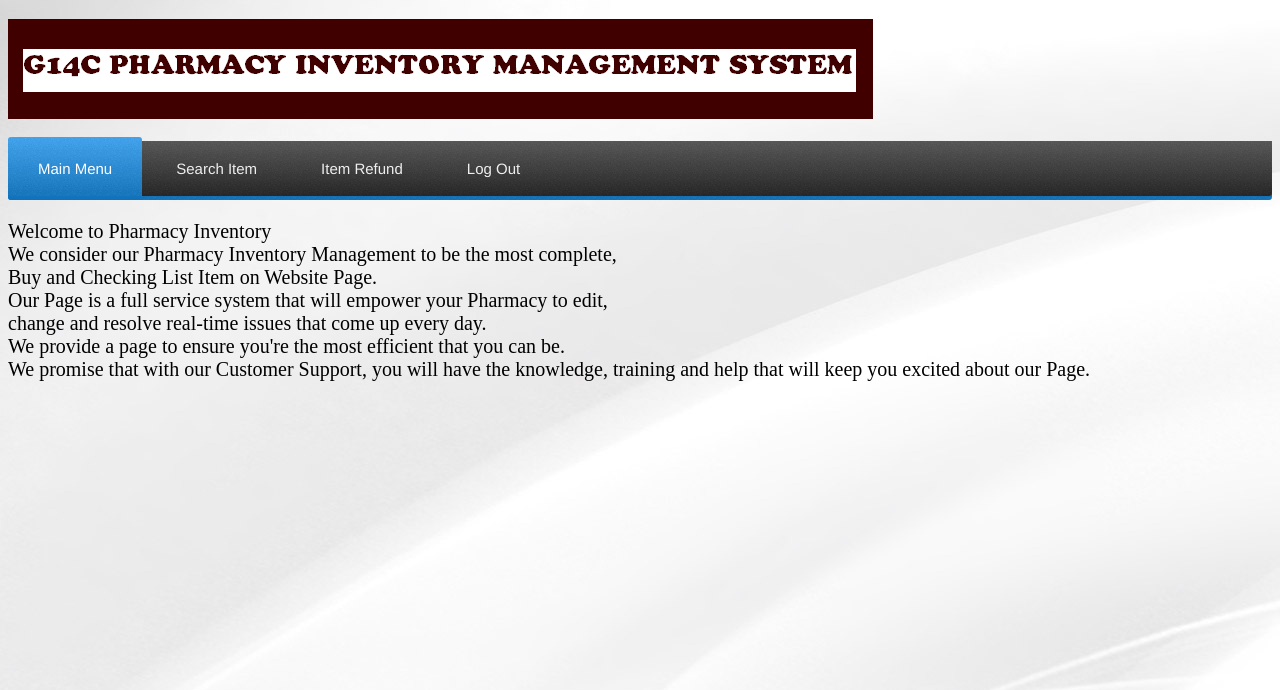
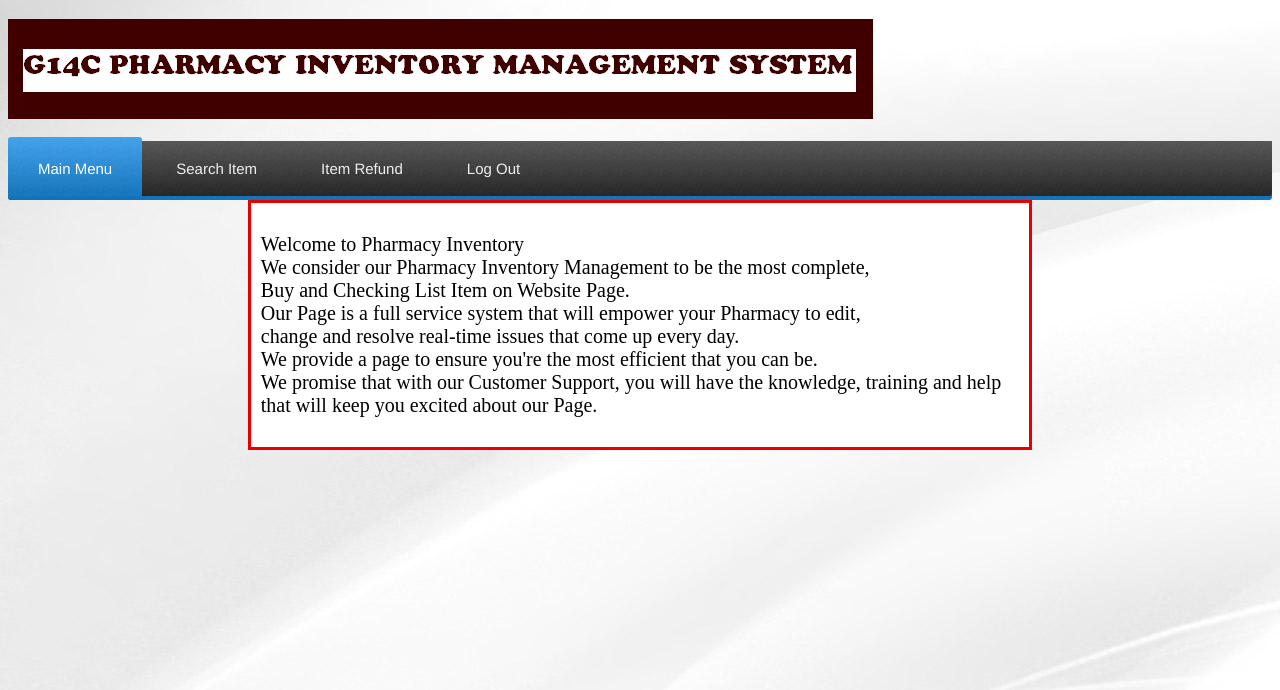
Before and after one commit to MMU-TWT-Class-Oct-2015/G14C_Pharmacy_Inventory_Management_System, a PHP site: page /index_user.html in a window 1280 px wide. Shown: the top 690 px of the page. Run offline with PHP 8.4, Linux system fonts and the light colour scheme.

Commit message:
centre align

```diff
--- a/Item_list.php
+++ b/Item_list.php
@@ -28,6 +28,7 @@
        <li><a href="Home.html"><span>Log Out</span></a></li>
     </ul>
   </div>
+  <div class="center">
     <br><br>
     <p>Search Item</p>
     <div>
@@ -40,7 +41,6 @@ mysql_select_db('pharmacy_inventory');
       while($row = mysql_fetch_array($result)){   //Creates a loop to loop through results
         echo "<tr><td>" . $row['Item_Id'] . "</td><td>" . $row['Name'] . "</td><td>" . $row['Price'] . "</td><td>" . $row['Quantity'] . "</td><td>" . $row['Des'] . "</td></tr>";  //$row['index'] the index here is a field name
       }
-
       echo "</table>";
       mysql_close();
       ?>
@@ -49,5 +49,6 @@ mysql_close();
       <p2>Please insert the item code</p2>
       <input type="text" name="Item_Id"> <input type="button" name="search" value="Search">
     </div>
+  </div>
 </body>
 </html>
--- a/Update_Item.php
+++ b/Update_Item.php
@@ -28,6 +28,7 @@
       <li class='last'><a href="Home.html"><span>Log Out</span></a></li>
     </ul>
   </div>
+  <div class="center">
   <br><br>
   <input type="button" name="l_item" value="List Item">
   <input type="button" name="S_item" value="Search Item">
@@ -65,5 +66,6 @@ $conn = mysqli_connect($servername, $username, $password, $dbname) or die ('Can
 	mysql_query($query) or die("Cannot update");//update or error
 	}
 ?>
+</div>
 </body>
 </html>
--- a/V_D_sale.php
+++ b/V_D_sale.php
@@ -27,7 +27,7 @@
       <li class='last'><a href="Home.html"><span>Log Out</span></a></li>
     </ul>
   </div>
-
+<div class="center">
   <h4>Welcome, ADMIN!</h4>
   <p1>View Daily Sales</p1>
 
@@ -46,7 +46,7 @@
 
 
 </form>
-
+</div>
 
 </body>
 </html>
--- a/V_F_Month.php
+++ b/V_F_Month.php
@@ -28,7 +28,7 @@
       <li class='last'><a href="Home.html"><span>Log Out</span></a></li>
     </ul>
   </div>
-
+<div class="center">
   <br><br>
   <input type="button" name="l_item" value="List Item">
   <input type="button" name="S_item" value="Search Item">
@@ -39,6 +39,6 @@
   <input type="text" name="month_D_F" maxlength="2" size="2">/
   <input type="text" name="year_D_F" maxlength="4" size="4">
   <input type="button" name="submit_D_F" value="Search" style="margin-right:70px;">
-
+</div>
 </body>
 </html>
--- a/V_M_sale.php
+++ b/V_M_sale.php
@@ -28,7 +28,7 @@
       <li class='last'><a href="Home.html"><span>Log Out</span></a></li>
     </ul>
   </div>
-
+<div class="center">
   <h4>Welcome, ADMIN!</h4>
   <p1>View Daily Sales</p1>
   <br><br>
@@ -41,6 +41,6 @@
   <input type="text" name="month_D" maxlength="2" size="2">/
   <input type="text" name="year_D" maxlength="4" size="4">
   <input type="button" name="submit_D_M" value="Search" style="margin-right:70px;">
-
+</div>
 </body>
 </html>
--- a/add_entry.php
+++ b/add_entry.php
@@ -31,6 +31,7 @@
        <li><a href="Home.html"><span>Log Out</span></a></li>
     </ul>
   </div>
+  <div class="center">
     <br><br>
     <p>Search Item</p>
 
@@ -46,5 +47,6 @@ mysql_select_db('pharmacy_inventory');
     echo "<input type="button" name="confirm" value="Confirm">";
     mysql_close();
     ?>
+  </div>
 </body>
 </html>
--- a/add_item.php
+++ b/add_item.php
@@ -27,7 +27,7 @@
       <li class='last'><a href="Home.html"><span>Log Out</span></a></li>
     </ul>
   </div>
-
+<div class="center">
   <br><br>
   <input type="button" name="l_item" value="List Item">
   <input type="button" name="S_item" value="Search Item">
@@ -75,7 +75,7 @@
  }
 ?>
 
-
+</div>
 
 </body>
 </html>
--- a/add_user.php
+++ b/add_user.php
@@ -28,6 +28,7 @@
        <li class='last'><a href="Home.html"><span>Log Out</span></a></li>
     </ul>
   </div>
+  <div class="center">
   <br><br>
   <input type="button" name="l_item" value="List Item">
   <input type="button" name="S_item" value="Search Item">
@@ -39,5 +40,6 @@
   Password: <input type="password" name="pass_create" maxlength="25" size="35"><br>
   <input type="button" name="submit" value="Create" style="margin-right:70px;">
   <input type="reset" name="reset" value="Clear" style="margin-right:70px;">
+  </div>
 </body>
 </html>
--- a/delete.php
+++ b/delete.php
@@ -28,7 +28,7 @@
       <li class='last'><a href="Home.html"><span>Log Out</span></a></li>
     </ul>
   </div>
-
+<div class="center">
   <br><br>
   <input type="button" name="l_item" value="List Item">
   <input type="button" name="S_item" value="Search Item">
@@ -58,7 +58,7 @@
     $result = mysql_query("DELETE FROM pharmacy_inventory WHERE Item_ID=$id")
     or die(mysql_error());
     ?>
-
+</div>
 
 </body>
 </html>
--- a/index_admin.php
+++ b/index_admin.php
@@ -27,10 +27,10 @@
        <li class='last'><a href="Home.html"><span>Log Out</span></a></li>
     </ul>
   </div>
-
+<div class="center">
   <h4>Welcome, ADMIN!</h4>
 <?php
-
+</div>
 ?>
 </p>
 </body>
--- a/index_user.html
+++ b/index_user.html
@@ -29,8 +29,9 @@
   <input type="button" name="S_item" value="Search Item">
   <input type="button" name="logout" value="Logout" >
   <br><br>-->
-  <div class=".size">
-    <p>
+  <div class="center">
+    <div class=".size">
+      <p>
     Welcome to Pharmacy Inventory <br>
     We consider our Pharmacy Inventory Management  to be the most complete,<br>
     Buy and Checking List Item on Website Page.<br>
@@ -40,6 +41,7 @@
     We promise that with our Customer Support, you will have the knowledge, training and help that will keep you excited about our Page.<br>
     </p>
 
+    </div>
   </div>
 </body>
 </html>
--- a/stylingpage.css
+++ b/stylingpage.css
@@ -3,6 +3,11 @@
 
 .size {width:480px;
        height:450px;}
+.center   { margin: auto;
+           width: 60%;
+           border: 3px solid #E80000;
+           background-color: white;
+           padding: 10px;}
 body  {background-image:url('white-abstract-wave.jpg');}
 p     {font-family: sans serif;
        font-size: 20px;}
```
Lines whose indentation alone changed are shown as unchanged.
